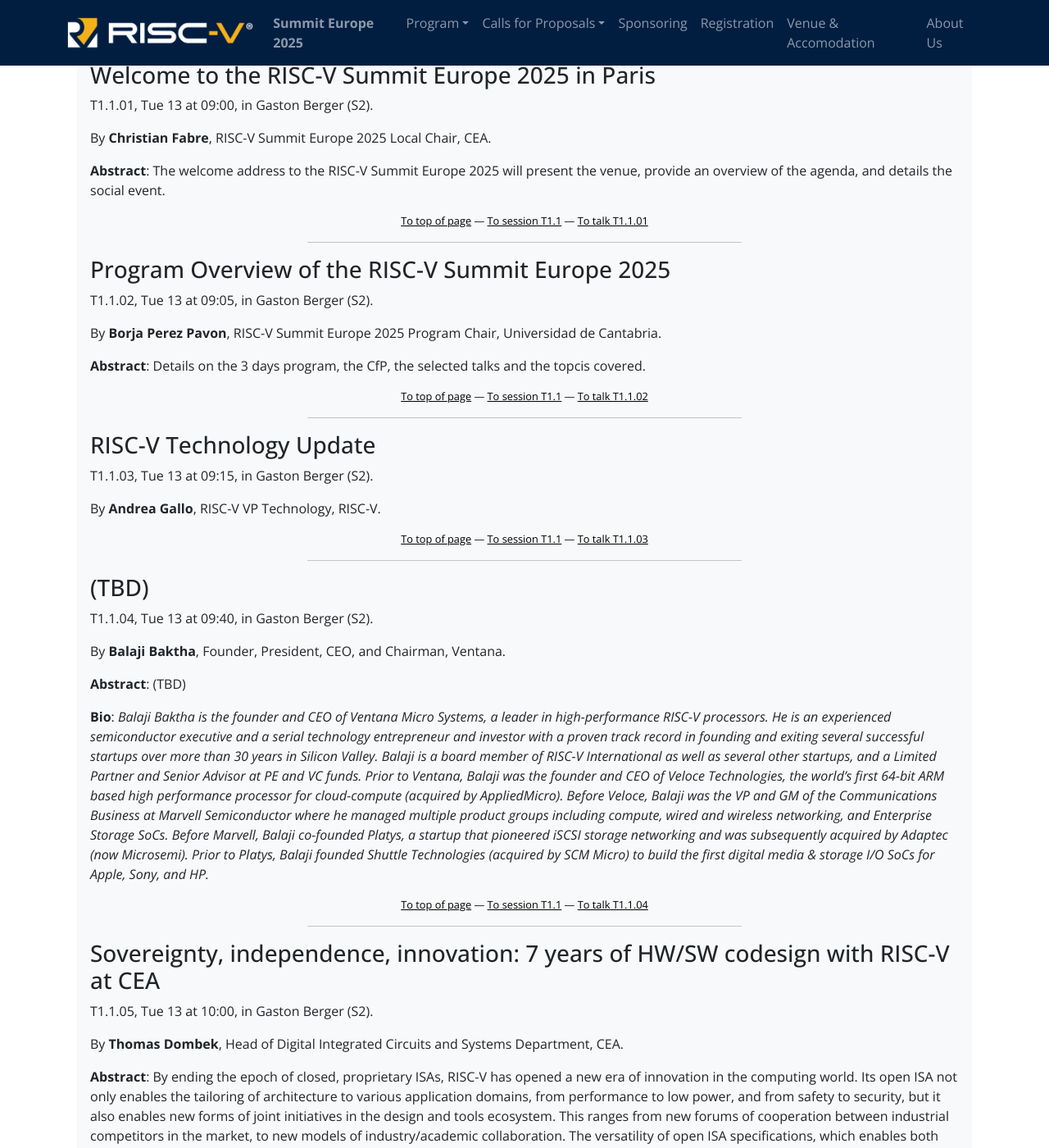
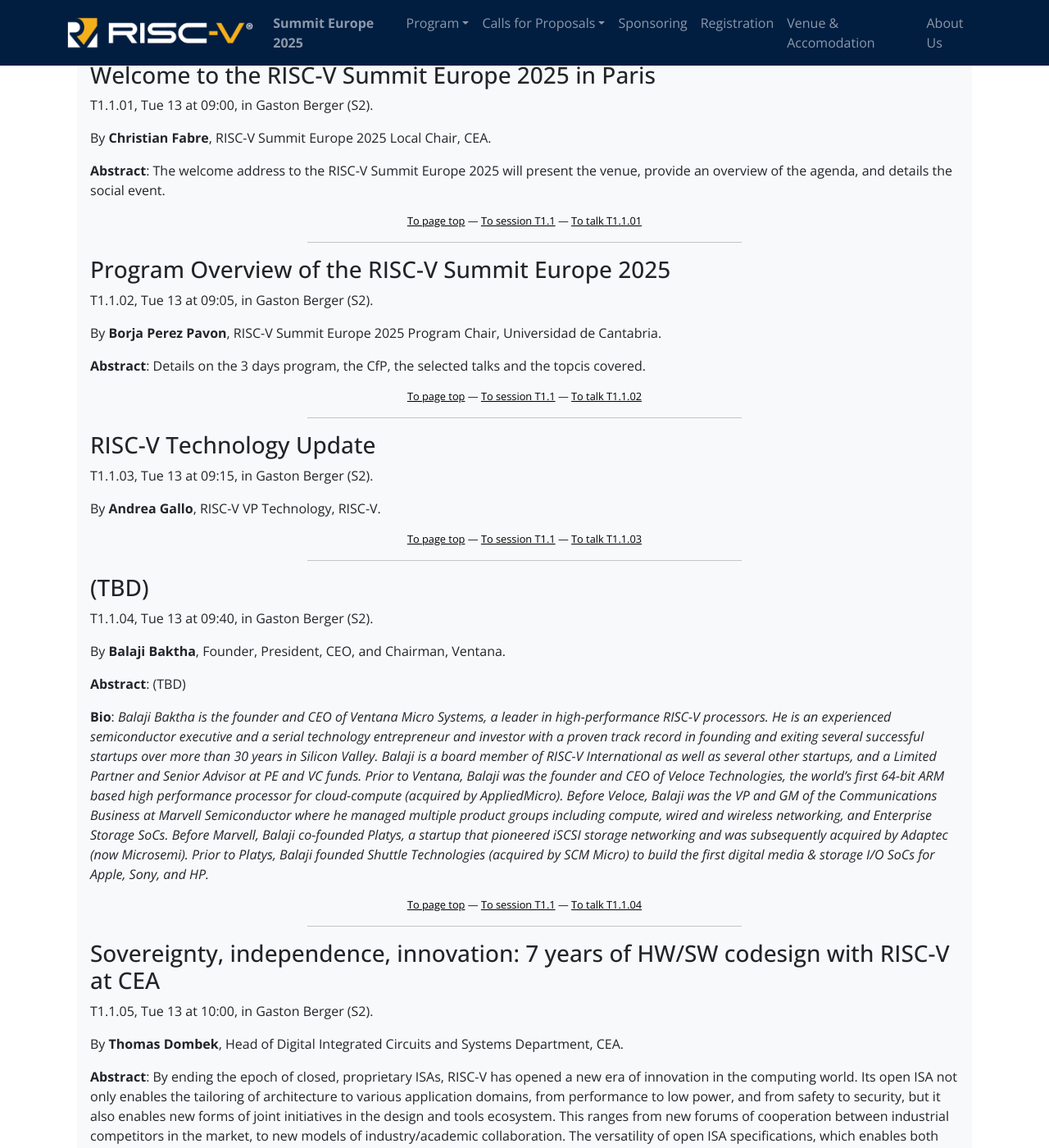
Before and after one commit to riscv-europe/summit-website-development, a Jekyll site: the page built from summit/2025/presentations.md, in a window 1280 px wide and 1400 px high, scrolled down 2049 px. Shown: the whole window at 82% size. Built offline with Jekyll 4.4.1, drawn with Linux system fonts in a browser that asks for light colours; some of the changed text lies outside the part shown.

Commit message:
Fix: improve wording.

```diff
--- a/summit/2025/presentations.md
+++ b/summit/2025/presentations.md
@@ -162,7 +162,7 @@
 {% endunless %}
 {% endif %}
 {% endif %}
-{% unless emptySlot %}<p align="center" style="font-size: 0.8em"><a href="presentations.html" class="backnavigation">To top of page</a> &mdash; <a href="#T{{ session.SessionId }}" class="backnavigation">To session T{{ session.SessionId }}</a> &mdash; <a href="#T{{ slot.SlotId }}" class="backnavigation">To talk T{{ slot.SlotId }}</a></p>{% endunless %}
+{% unless emptySlot %}<p align="center" style="font-size: 0.8em"><a href="presentations.html" class="backnavigation">To page top</a> &mdash; <a href="#T{{ session.SessionId }}" class="backnavigation">To session T{{ session.SessionId }}</a> &mdash; <a href="#T{{ slot.SlotId }}" class="backnavigation">To talk T{{ slot.SlotId }}</a></p>{% endunless %}
 {% endfor %}
 {% endfor %}
 
```
